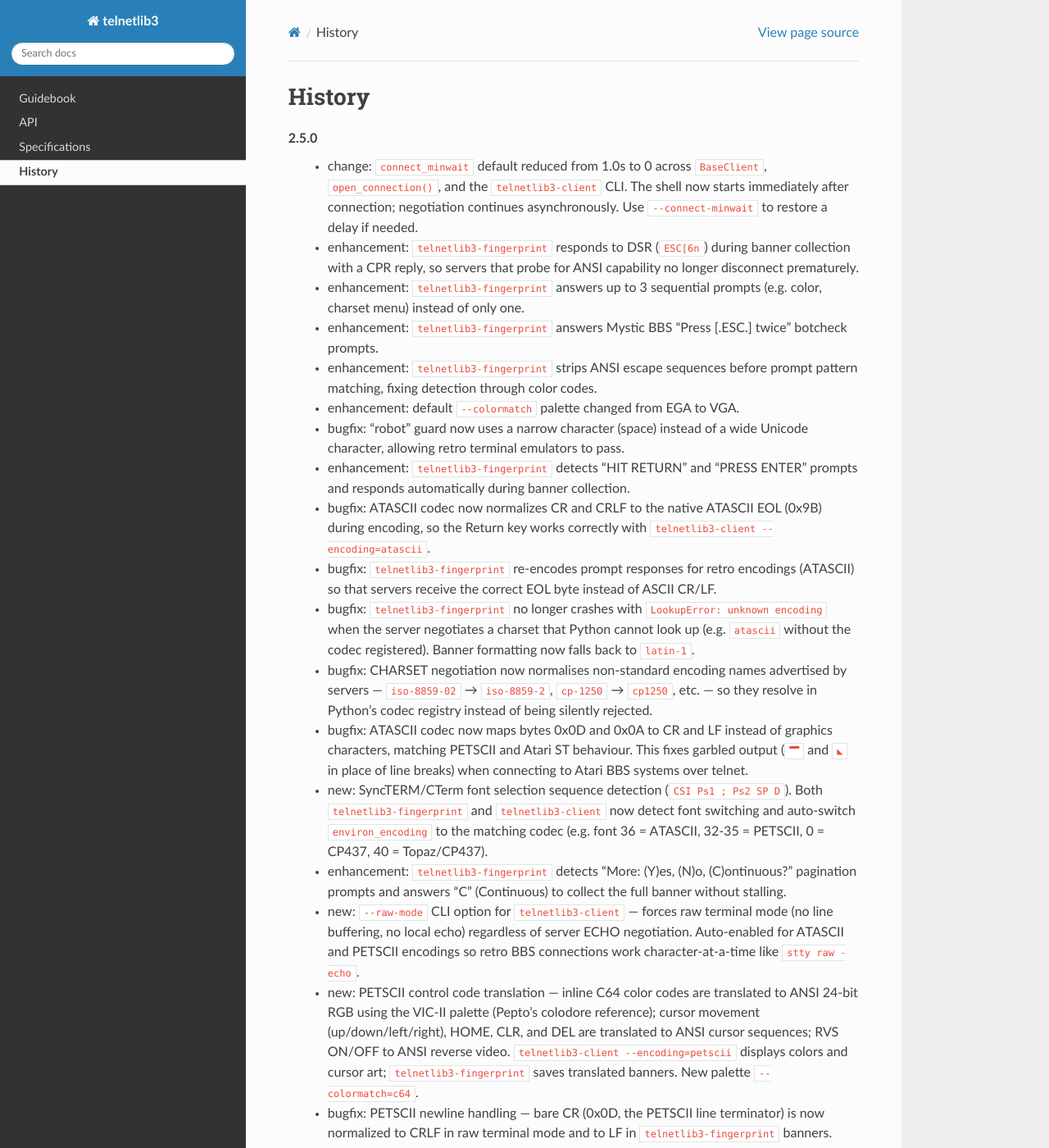
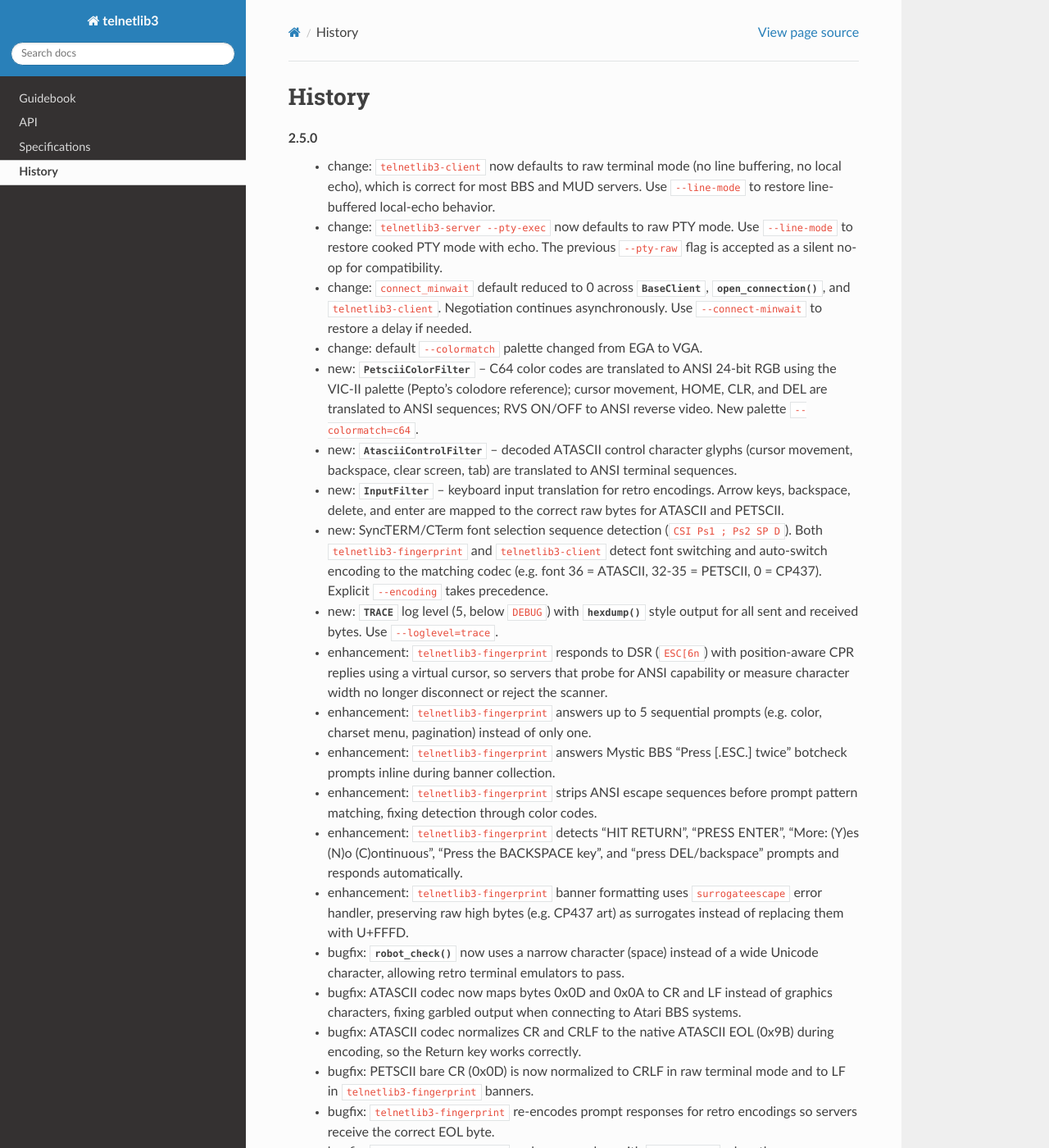
Before and after one commit to jquast/telnetlib3, a Sphinx documentation site: the page built from docs/history.rst, in a window 1280 px wide and 1400 px high. Shown: the whole window at 82% size. Built offline with Sphinx 7.4.7 and the Read the Docs theme 3.1.0, drawn with Linux system fonts in a browser that asks for light colours; some of the changed text lies outside the part shown.

Commit message:
--raw-mode fix and documentation and history cleanup

```diff
--- a/docs/history.rst
+++ b/docs/history.rst
@@ -1,67 +1,72 @@
 History
 =======
 2.5.0
-  * change: ``connect_minwait`` default reduced from 1.0s to 0 across
-    ``BaseClient``, ``open_connection()``, and the ``telnetlib3-client`` CLI.
-    The shell now starts immediately after connection; negotiation continues
-    asynchronously.  Use ``--connect-minwait`` to restore a delay if needed.
+  * change: ``telnetlib3-client`` now defaults to raw terminal mode (no line
+    buffering, no local echo), which is correct for most BBS and MUD servers.
+    Use ``--line-mode`` to restore line-buffered local-echo behavior.
+  * change: ``telnetlib3-server --pty-exec`` now defaults to raw PTY mode.
+    Use ``--line-mode`` to restore cooked PTY mode with echo.  The previous
+    ``--pty-raw`` flag is accepted as a silent no-op for compatibility.
+  * change: ``connect_minwait`` default reduced to 0 across
+    :class:`~telnetlib3.client_base.BaseClient`,
+    :func:`~telnetlib3.client.open_connection`, and ``telnetlib3-client``.
+    Negotiation continues asynchronously.  Use ``--connect-minwait`` to
+    restore a delay if needed.
+  * change: default ``--colormatch`` palette changed from EGA to VGA.
+  * new: :class:`~telnetlib3.color_filter.PetsciiColorFilter` -- C64 color
+    codes are translated to ANSI 24-bit RGB using the VIC-II palette
+    (Pepto's colodore reference); cursor movement, HOME, CLR, and DEL are
+    translated to ANSI sequences; RVS ON/OFF to ANSI reverse video.
+    New palette ``--colormatch=c64``.
+  * new: :class:`~telnetlib3.color_filter.AtasciiControlFilter` -- decoded
+    ATASCII control character glyphs (cursor movement, backspace, clear
+    screen, tab) are translated to ANSI terminal sequences.
+  * new: :class:`~telnetlib3.client_shell.InputFilter` -- keyboard input
+    translation for retro encodings.  Arrow keys, backspace, delete, and
+    enter are mapped to the correct raw bytes for ATASCII and PETSCII.
+  * new: SyncTERM/CTerm font selection sequence detection
+    (``CSI Ps1 ; Ps2 SP D``).  Both ``telnetlib3-fingerprint`` and
+    ``telnetlib3-client`` detect font switching and auto-switch encoding
+    to the matching codec (e.g. font 36 = ATASCII, 32-35 = PETSCII,
+    0 = CP437).  Explicit ``--encoding`` takes precedence.
+  * new: :data:`~telnetlib3.accessories.TRACE` log level (5, below
+    ``DEBUG``) with :func:`~telnetlib3.accessories.hexdump` style output
+    for all sent and received bytes.  Use ``--loglevel=trace``.
   * enhancement: ``telnetlib3-fingerprint`` responds to DSR (``ESC[6n``)
-    during banner collection with a CPR reply, so servers that probe for
-    ANSI capability no longer disconnect prematurely.
-  * enhancement: ``telnetlib3-fingerprint`` answers up to 3 sequential
-    prompts (e.g. color, charset menu) instead of only one.
+    with position-aware CPR replies using a virtual cursor, so servers that
+    probe for ANSI capability or measure character width no longer
+    disconnect or reject the scanner.
+  * enhancement: ``telnetlib3-fingerprint`` answers up to 5 sequential
+    prompts (e.g. color, charset menu, pagination) instead of only one.
   * enhancement: ``telnetlib3-fingerprint`` answers Mystic BBS "Press
-    [.ESC.] twice" botcheck prompts.
+    [.ESC.] twice" botcheck prompts inline during banner collection.
   * enhancement: ``telnetlib3-fingerprint`` strips ANSI escape sequences
     before prompt pattern matching, fixing detection through color codes.
-  * enhancement: default ``--colormatch`` palette changed from EGA to VGA.
-  * bugfix: "robot" guard now uses a narrow character (space) instead of a
-    wide Unicode character, allowing retro terminal emulators to pass.
-  * enhancement: ``telnetlib3-fingerprint`` detects "HIT RETURN" and "PRESS
-    ENTER" prompts and responds automatically during banner collection.
-  * bugfix: ATASCII codec now normalizes CR and CRLF to the native ATASCII
-    EOL (0x9B) during encoding, so the Return key works correctly with
-    ``telnetlib3-client --encoding=atascii``.
+  * enhancement: ``telnetlib3-fingerprint`` detects "HIT RETURN", "PRESS
+    ENTER", "More: (Y)es (N)o (C)ontinuous", "Press the BACKSPACE key",
+    and "press DEL/backspace" prompts and responds automatically.
+  * enhancement: ``telnetlib3-fingerprint`` banner formatting uses
+    ``surrogateescape`` error handler, preserving raw high bytes (e.g. CP437
+    art) as surrogates instead of replacing them with U+FFFD.
+  * bugfix: :func:`~telnetlib3.guard_shells.robot_check` now uses a narrow
+    character (space) instead of a wide Unicode character, allowing retro
+    terminal emulators to pass.
+  * bugfix: ATASCII codec now maps bytes 0x0D and 0x0A to CR and LF instead
+    of graphics characters, fixing garbled output when connecting to Atari
+    BBS systems.
+  * bugfix: ATASCII codec normalizes CR and CRLF to the native ATASCII
+    EOL (0x9B) during encoding, so the Return key works correctly.
+  * bugfix: PETSCII bare CR (0x0D) is now normalized to CRLF in raw
+    terminal mode and to LF in ``telnetlib3-fingerprint`` banners.
   * bugfix: ``telnetlib3-fingerprint`` re-encodes prompt responses for retro
-    encodings (ATASCII) so that servers receive the correct EOL byte instead
-    of ASCII CR/LF.
+    encodings so servers receive the correct EOL byte.
   * bugfix: ``telnetlib3-fingerprint`` no longer crashes with
-    ``LookupError: unknown encoding`` when the server negotiates a charset
-    that Python cannot look up (e.g. ``atascii`` without the codec registered).
-    Banner formatting now falls back to ``latin-1``.
-  * bugfix: CHARSET negotiation now normalises non-standard encoding names
-    advertised by servers — ``iso-8859-02`` → ``iso-8859-2``,
-    ``cp-1250`` → ``cp1250``, etc. — so they resolve in Python's codec
-    registry instead of being silently rejected.
-  * bugfix: ATASCII codec now maps bytes 0x0D and 0x0A to CR and LF instead
-    of graphics characters, matching PETSCII and Atari ST behaviour.  This
-    fixes garbled output (``🮂`` and ``◣`` in place of line breaks) when
-    connecting to Atari BBS systems over telnet.
-  * new: SyncTERM/CTerm font selection sequence detection
-    (``CSI Ps1 ; Ps2 SP D``).  Both ``telnetlib3-fingerprint`` and
-    ``telnetlib3-client`` now detect font switching and auto-switch
-    ``environ_encoding`` to the matching codec (e.g. font 36 = ATASCII,
-    32-35 = PETSCII, 0 = CP437, 40 = Topaz/CP437).
-  * enhancement: ``telnetlib3-fingerprint`` detects "More: (Y)es, (N)o,
-    (C)ontinuous?" pagination prompts and answers "C" (Continuous) to collect
-    the full banner without stalling.
-  * new: ``--raw-mode`` CLI option for ``telnetlib3-client`` — forces raw
-    terminal mode (no line buffering, no local echo) regardless of server
-    ECHO negotiation.  Auto-enabled for ATASCII and PETSCII encodings so
-    retro BBS connections work character-at-a-time like ``stty raw -echo``.
-  * new: PETSCII control code translation — inline C64 color codes are
-    translated to ANSI 24-bit RGB using the VIC-II palette (Pepto's colodore
-    reference); cursor movement (up/down/left/right), HOME, CLR, and DEL
-    are translated to ANSI cursor sequences; RVS ON/OFF to ANSI reverse
-    video.  ``telnetlib3-client --encoding=petscii`` displays colors and
-    cursor art; ``telnetlib3-fingerprint`` saves translated banners.
-    New palette ``--colormatch=c64``.
-  * bugfix: PETSCII newline handling — bare CR (0x0D, the PETSCII line
-    terminator) is now normalized to CRLF in raw terminal mode and to LF
-    in ``telnetlib3-fingerprint`` banners.  Previously, bare CR only moved
-    the cursor to column 0 without advancing the row, causing every line
-    to overwrite the previous one on PETSCII BBS connections.
-  * removed: unused ``get_next_ascii()`` from :mod:`telnetlib3.server_shell`.
+    ``LookupError`` when the server negotiates an unknown charset.
+    Banner formatting falls back to ``latin-1``.
+  * bugfix: :meth:`~telnetlib3.client.TelnetClient.send_charset` normalises
+    non-standard encoding names (``iso-8859-02`` to ``iso-8859-2``,
+    ``cp-1250`` to ``cp1250``, etc.).
+  * removed: ``get_next_ascii()`` from :mod:`telnetlib3.server_shell`.
 
 2.4.0
   * new: :mod:`telnetlib3.color_filter` module — translates 16-color ANSI SGR
```
Also changed, not shown: README.rst (+4 -4 lines), docs/guidebook.rst (+58 -2 lines), 3 other files.
